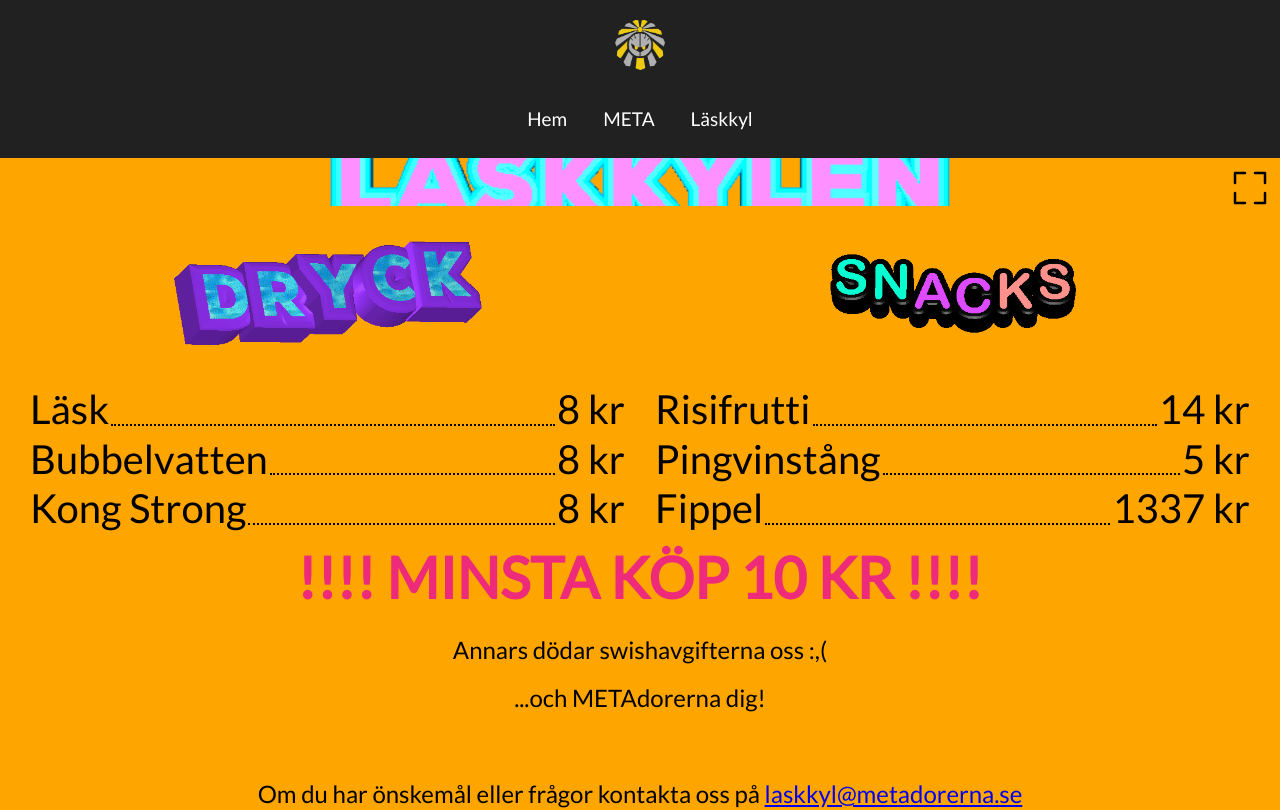
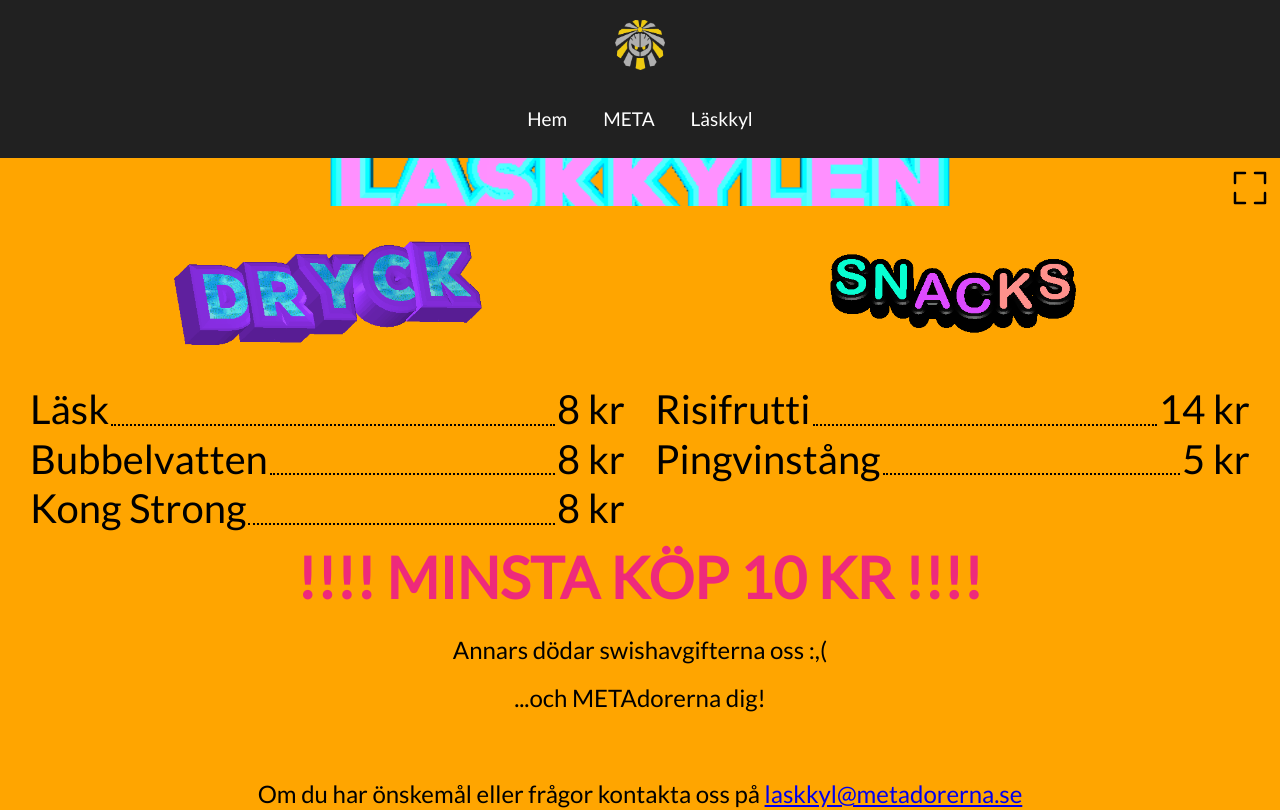
Before and after one commit to datasektionen/bea, a Next.js app: page /laskkyl in a window 1280 px wide. Shown: the top 810 px of the page. Built offline with nearby package versions, Linux system fonts and the light colour scheme.

Commit message:
Remove fippel

```diff
--- a/src/app/laskkyl/page.tsx
+++ b/src/app/laskkyl/page.tsx
@@ -37,11 +37,11 @@ export default function Laskkyl() {
         const dataInterval = setInterval(fetchLaskkylData, 1000 * 60);
 
         // Reload page every 10 minutes
-        const reloadInterval = setInterval(() => router.replace('/reload'), 1000 * 60 * 10);
+        // const reloadInterval = setInterval(() => router.replace('/reload'), 1000 * 60 * 10);
 
         return () => {
             clearInterval(dataInterval);
-            clearInterval(reloadInterval);
+            // clearInterval(reloadInterval);
         };
     }, [router]);
 
--- a/src/app/laskkyl/server.ts
+++ b/src/app/laskkyl/server.ts
@@ -31,10 +31,6 @@ const laskkylData: LaskkylData = {
                 name: 'Pingvinstång',
                 price: 5,
             },
-            {
-                name: 'Fippel',
-                price: 1337,
-            },
         ],
         other: [],
     },
```
